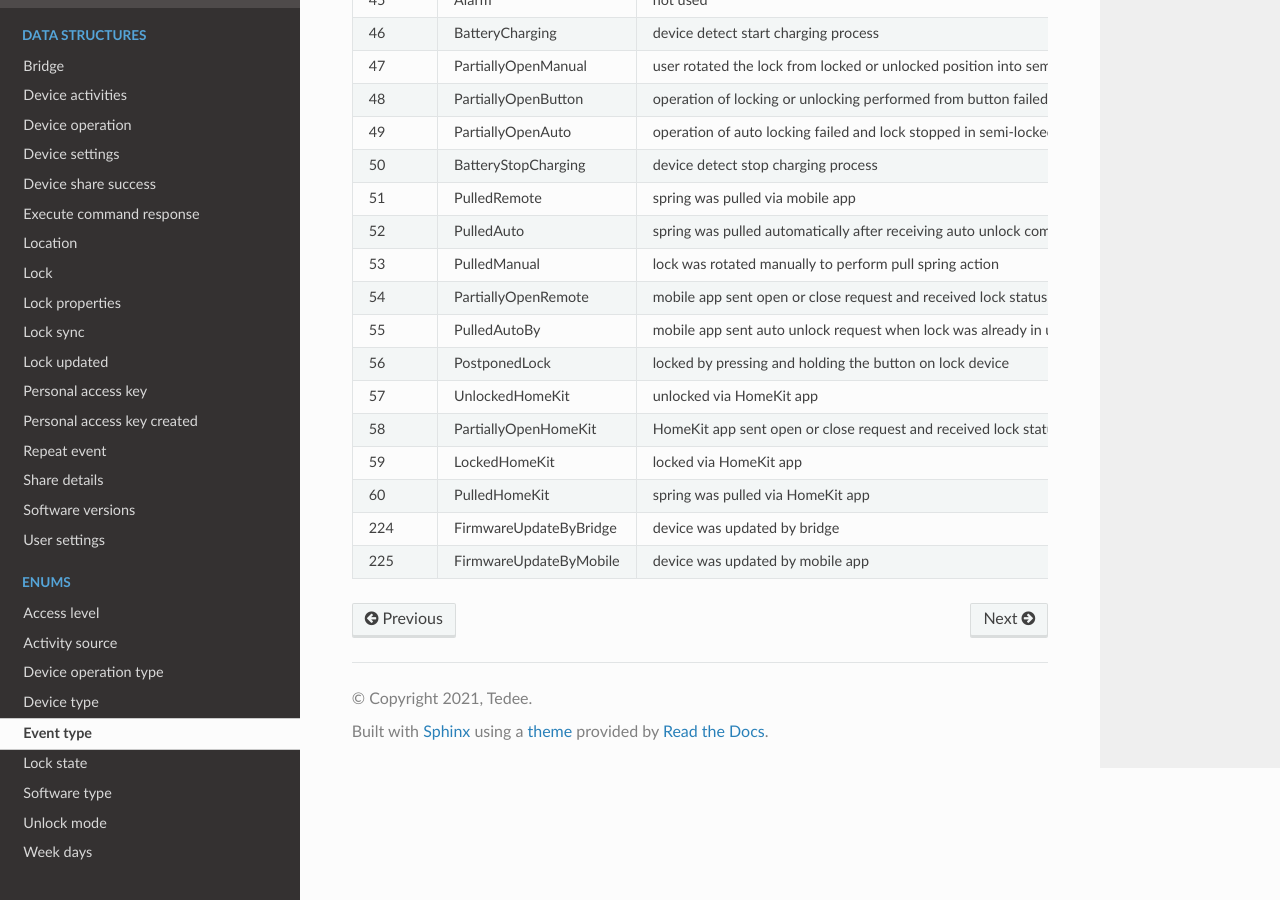
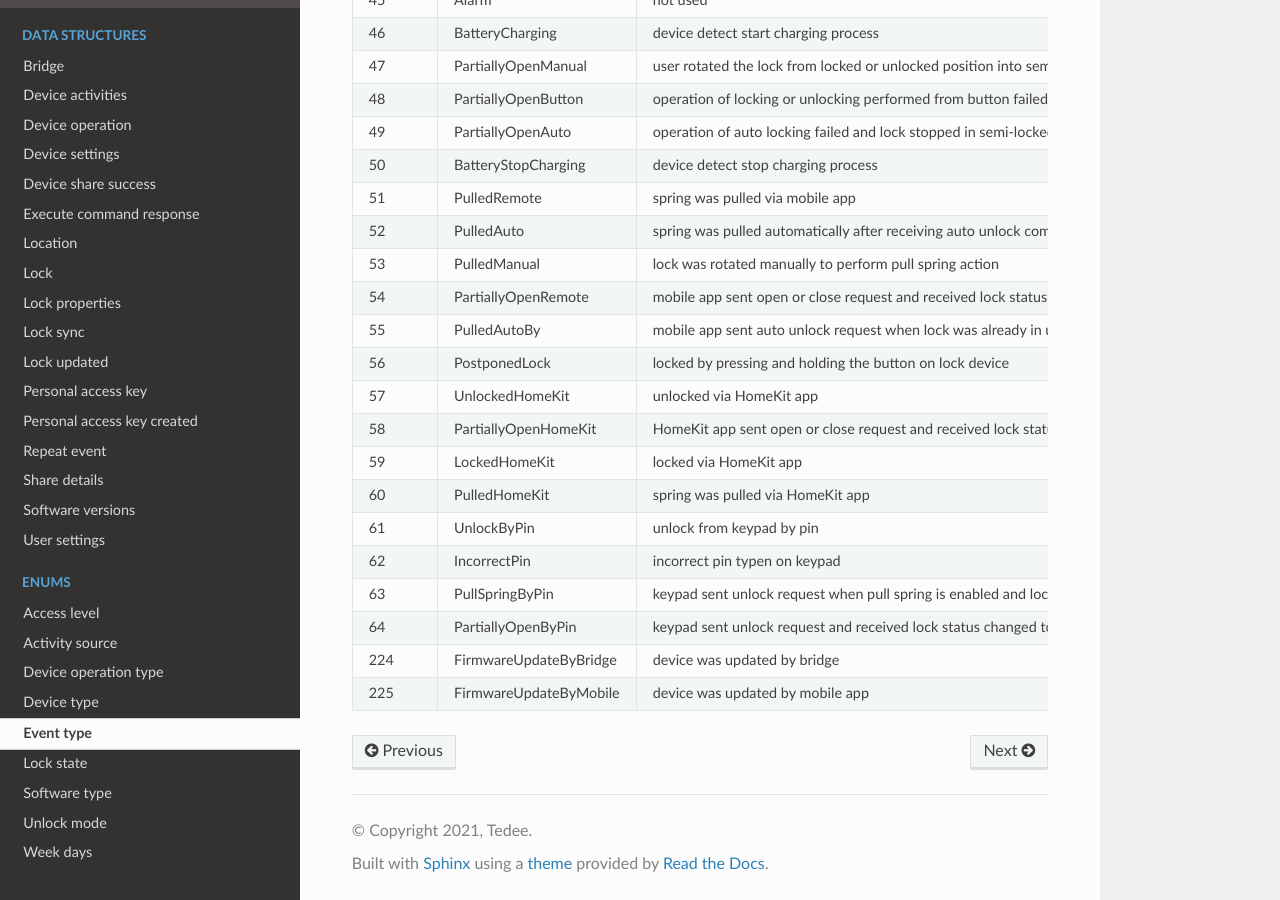
Before and after one commit to tedee-com/tedee-api-doc, a Sphinx documentation site: the page built from docs/source/enums/event-type.rst, in a window 1280 px wide and 900 px high, scrolled down 686 px. Built offline with Sphinx 7.4.7 and the Read the Docs theme 2.0.0, drawn with Linux system fonts in a browser that asks for light colours.

Commit message:
Update EventType to contain Keypad activities (#80)
* Update EventType to contain Keypad activities

* fix

Co-authored-by: kamillucyszyn <kamil.lucyszyn@tedee.com>

```diff
--- a/docs/source/enums/event-type.rst
+++ b/docs/source/enums/event-type.rst
@@ -3,68 +3,76 @@ Event type
 
 This enum describes possible events in device activity logs
 
-+--------+-------------------------------+-------------------------------------------------------------------------------------------------------------------------------+
-| Number | Name                          | Description                                                                                                                   |
-+========+===============================+===============================================================================================================================+
-| 32     | LockedRemote                  | locked via mobile app                                                                                                         |
-+--------+-------------------------------+-------------------------------------------------------------------------------------------------------------------------------+
-| 33     | UnlockedRemote                | unlocked via mobile app                                                                                                       |
-+--------+-------------------------------+-------------------------------------------------------------------------------------------------------------------------------+
-| 34     | LockedButton                  | locked by pressing the button on lock device                                                                                  |
-+--------+-------------------------------+-------------------------------------------------------------------------------------------------------------------------------+
-| 35     | UnlockedButton                | unlocked by pressing the button on lock device                                                                                |
-+--------+-------------------------------+-------------------------------------------------------------------------------------------------------------------------------+
-| 36     | LockedAuto                    | successfully performed auto lock feature                                                                                      |
-+--------+-------------------------------+-------------------------------------------------------------------------------------------------------------------------------+
-| 37     | UnlockedAuto                  | successfully performed auto unlock feature                                                                                    |
-+--------+-------------------------------+-------------------------------------------------------------------------------------------------------------------------------+
-| 38     | LockedManual                  | lock was rotated manually into locked position                                                                                |
-+--------+-------------------------------+-------------------------------------------------------------------------------------------------------------------------------+
-| 39     | UnlockedManual                | lock was rotated manually into unlocked position                                                                              |
-+--------+-------------------------------+-------------------------------------------------------------------------------------------------------------------------------+
-| 40     | Jammed                        | lock got stuck during locking/unlocking/pulling action                                                                        |
-+--------+-------------------------------+-------------------------------------------------------------------------------------------------------------------------------+
-| 41     | PowerOff                      | lock registered long button push and it will power off                                                                        |
-+--------+-------------------------------+-------------------------------------------------------------------------------------------------------------------------------+
-| 42     | PowerOn                       | lock registered power up                                                                                                      |
-+--------+-------------------------------+-------------------------------------------------------------------------------------------------------------------------------+
-| 43     | Calibration                   | user successfully calibrate or recalibrate the lock                                                                           |
-+--------+-------------------------------+-------------------------------------------------------------------------------------------------------------------------------+
-| 44     | Dismounted                    | not used                                                                                                                      |
-+--------+-------------------------------+-------------------------------------------------------------------------------------------------------------------------------+
-| 45     | Alarm                         | not used                                                                                                                      |
-+--------+-------------------------------+-------------------------------------------------------------------------------------------------------------------------------+
-| 46     | BatteryCharging               | device detect start charging process                                                                                          |
-+--------+-------------------------------+-------------------------------------------------------------------------------------------------------------------------------+
-| 47     | PartiallyOpenManual           | user rotated the lock from locked or unlocked position into semi-locked position                                              |
-+--------+-------------------------------+-------------------------------------------------------------------------------------------------------------------------------+
-| 48     | PartiallyOpenButton           | operation of locking or unlocking performed from button failed and lock stopped in semi-locked position                       |
-+--------+-------------------------------+-------------------------------------------------------------------------------------------------------------------------------+
-| 49     | PartiallyOpenAuto             | operation of auto locking failed and lock stopped in semi-locked position                                                     |
-+--------+-------------------------------+-------------------------------------------------------------------------------------------------------------------------------+
-| 50     | BatteryStopCharging           | device detect stop charging process                                                                                           |
-+--------+-------------------------------+-------------------------------------------------------------------------------------------------------------------------------+
-| 51     | PulledRemote                  | spring was pulled via mobile app                                                                                              |
-+--------+-------------------------------+-------------------------------------------------------------------------------------------------------------------------------+
-| 52     | PulledAuto                    | spring was pulled automatically after receiving auto unlock command from mobile app                                           |
-+--------+-------------------------------+-------------------------------------------------------------------------------------------------------------------------------+
-| 53     | PulledManual                  | lock was rotated manually to perform pull spring action                                                                       |
-+--------+-------------------------------+-------------------------------------------------------------------------------------------------------------------------------+
-| 54     | PartiallyOpenRemote           | mobile app sent open or close request and received lock status changed to partially open                                      |
-+--------+-------------------------------+-------------------------------------------------------------------------------------------------------------------------------+
-| 55     | PulledAutoBy                  | mobile app sent auto unlock request when lock was already in unlocked position and only pull spring was performed             |
-+--------+-------------------------------+-------------------------------------------------------------------------------------------------------------------------------+
-| 56     | PostponedLock                 | locked by pressing and holding the button on lock device                                                                      |
-+--------+-------------------------------+-------------------------------------------------------------------------------------------------------------------------------+
-| 57     | UnlockedHomeKit               | unlocked via HomeKit app                                                                                                      |
-+--------+-------------------------------+-------------------------------------------------------------------------------------------------------------------------------+
-| 58     | PartiallyOpenHomeKit          | HomeKit app sent open or close request and received lock status changed to partially open                                     |
-+--------+-------------------------------+-------------------------------------------------------------------------------------------------------------------------------+
-| 59     | LockedHomeKit                 | locked via HomeKit app                                                                                                        |
-+--------+-------------------------------+-------------------------------------------------------------------------------------------------------------------------------+
-| 60     | PulledHomeKit                 | spring was pulled via HomeKit app                                                                                             |
-+--------+-------------------------------+-------------------------------------------------------------------------------------------------------------------------------+
-| 224    | FirmwareUpdateByBridge        | device was updated by bridge                                                                                                  |
-+--------+-------------------------------+-------------------------------------------------------------------------------------------------------------------------------+
-| 225    | FirmwareUpdateByMobile        | device was updated by mobile app                                                                                              |
-+--------+-------------------------------+-------------------------------------------------------------------------------------------------------------------------------+
++--------+------------------------+-------------------------------------------------------------------------------------------------------------------+
+| Number | Name                   | Description                                                                                                       |
++========+========================+===================================================================================================================+
+| 32     | LockedRemote           | locked via mobile app                                                                                             |
++--------+------------------------+-------------------------------------------------------------------------------------------------------------------+
+| 33     | UnlockedRemote         | unlocked via mobile app                                                                                           |
++--------+------------------------+-------------------------------------------------------------------------------------------------------------------+
+| 34     | LockedButton           | locked by pressing the button on lock device                                                                      |
++--------+------------------------+-------------------------------------------------------------------------------------------------------------------+
+| 35     | UnlockedButton         | unlocked by pressing the button on lock device                                                                    |
++--------+------------------------+-------------------------------------------------------------------------------------------------------------------+
+| 36     | LockedAuto             | successfully performed auto lock feature                                                                          |
++--------+------------------------+-------------------------------------------------------------------------------------------------------------------+
+| 37     | UnlockedAuto           | successfully performed auto unlock feature                                                                        |
++--------+------------------------+-------------------------------------------------------------------------------------------------------------------+
+| 38     | LockedManual           | lock was rotated manually into locked position                                                                    |
++--------+------------------------+-------------------------------------------------------------------------------------------------------------------+
+| 39     | UnlockedManual         | lock was rotated manually into unlocked position                                                                  |
++--------+------------------------+-------------------------------------------------------------------------------------------------------------------+
+| 40     | Jammed                 | lock got stuck during locking/unlocking/pulling action                                                            |
++--------+------------------------+-------------------------------------------------------------------------------------------------------------------+
+| 41     | PowerOff               | lock registered long button push and it will power off                                                            |
++--------+------------------------+-------------------------------------------------------------------------------------------------------------------+
+| 42     | PowerOn                | lock registered power up                                                                                          |
++--------+------------------------+-------------------------------------------------------------------------------------------------------------------+
+| 43     | Calibration            | user successfully calibrate or recalibrate the lock                                                               |
++--------+------------------------+-------------------------------------------------------------------------------------------------------------------+
+| 44     | Dismounted             | not used                                                                                                          |
++--------+------------------------+-------------------------------------------------------------------------------------------------------------------+
+| 45     | Alarm                  | not used                                                                                                          |
++--------+------------------------+-------------------------------------------------------------------------------------------------------------------+
+| 46     | BatteryCharging        | device detect start charging process                                                                              |
++--------+------------------------+-------------------------------------------------------------------------------------------------------------------+
+| 47     | PartiallyOpenManual    | user rotated the lock from locked or unlocked position into semi-locked position                                  |
++--------+------------------------+-------------------------------------------------------------------------------------------------------------------+
+| 48     | PartiallyOpenButton    | operation of locking or unlocking performed from button failed and lock stopped in semi-locked position           |
++--------+------------------------+-------------------------------------------------------------------------------------------------------------------+
+| 49     | PartiallyOpenAuto      | operation of auto locking failed and lock stopped in semi-locked position                                         |
++--------+------------------------+-------------------------------------------------------------------------------------------------------------------+
+| 50     | BatteryStopCharging    | device detect stop charging process                                                                               |
++--------+------------------------+-------------------------------------------------------------------------------------------------------------------+
+| 51     | PulledRemote           | spring was pulled via mobile app                                                                                  |
++--------+------------------------+-------------------------------------------------------------------------------------------------------------------+
+| 52     | PulledAuto             | spring was pulled automatically after receiving auto unlock command from mobile app                               |
++--------+------------------------+-------------------------------------------------------------------------------------------------------------------+
+| 53     | PulledManual           | lock was rotated manually to perform pull spring action                                                           |
++--------+------------------------+-------------------------------------------------------------------------------------------------------------------+
+| 54     | PartiallyOpenRemote    | mobile app sent open or close request and received lock status changed to partially open                          |
++--------+------------------------+-------------------------------------------------------------------------------------------------------------------+
+| 55     | PulledAutoBy           | mobile app sent auto unlock request when lock was already in unlocked position and only pull spring was performed |
++--------+------------------------+-------------------------------------------------------------------------------------------------------------------+
+| 56     | PostponedLock          | locked by pressing and holding the button on lock device                                                          |
++--------+------------------------+-------------------------------------------------------------------------------------------------------------------+
+| 57     | UnlockedHomeKit        | unlocked via HomeKit app                                                                                          |
++--------+------------------------+-------------------------------------------------------------------------------------------------------------------+
+| 58     | PartiallyOpenHomeKit   | HomeKit app sent open or close request and received lock status changed to partially open                         |
++--------+------------------------+-------------------------------------------------------------------------------------------------------------------+
+| 59     | LockedHomeKit          | locked via HomeKit app                                                                                            |
++--------+------------------------+-------------------------------------------------------------------------------------------------------------------+
+| 60     | PulledHomeKit          | spring was pulled via HomeKit app                                                                                 |
++--------+------------------------+-------------------------------------------------------------------------------------------------------------------+
+| 61     | UnlockByPin            | unlock from keypad by pin                                                                                         |
++--------+------------------------+-------------------------------------------------------------------------------------------------------------------+
+| 62     | IncorrectPin           | incorrect pin typen on keypad                                                                                     |
++--------+------------------------+-------------------------------------------------------------------------------------------------------------------+
+| 63     | PullSpringByPin        | keypad sent unlock request when pull spring is enabled and lock was open and only pull spring was performed       |
++--------+------------------------+-------------------------------------------------------------------------------------------------------------------+
+| 64     | PartiallyOpenByPin     | keypad sent unlock request and received lock status changed to partially open                                     |
++--------+------------------------+-------------------------------------------------------------------------------------------------------------------+
+| 224    | FirmwareUpdateByBridge | device was updated by bridge                                                                                      |
++--------+------------------------+-------------------------------------------------------------------------------------------------------------------+
+| 225    | FirmwareUpdateByMobile | device was updated by mobile app                                                                                  |
++--------+------------------------+-------------------------------------------------------------------------------------------------------------------+
```
